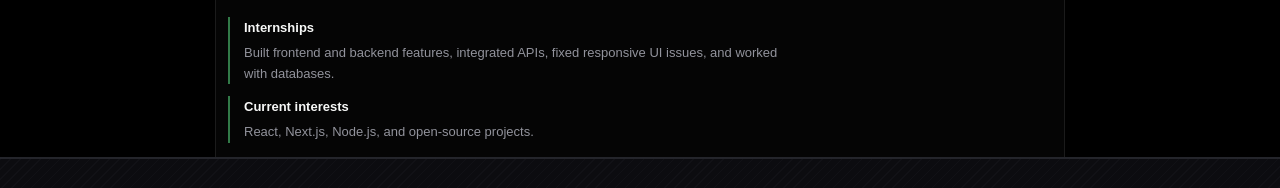
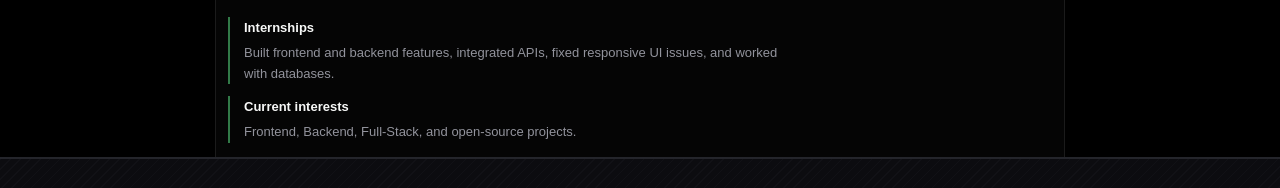
Before and after one commit to Nikhil112004/nikhil-gupta-portfolio, a Next.js app: page / in a window 1280 px wide. Shown: the part 860-1048 px from the top of the page. Built offline with nearby package versions, Linux system fonts and the light colour scheme; no server answers.

Commit message:
updated description

```diff
--- a/components/sections/PortfolioPage.tsx
+++ b/components/sections/PortfolioPage.tsx
@@ -184,7 +184,7 @@
             </li>
             <li>
               <strong>Current interests</strong>
-              <span>React, Next.js, Node.js, and open-source projects.</span>
+              <span>Frontend, Backend, Full-Stack, and open-source projects.</span>
             </li>
           </ul>
         </div>
```
